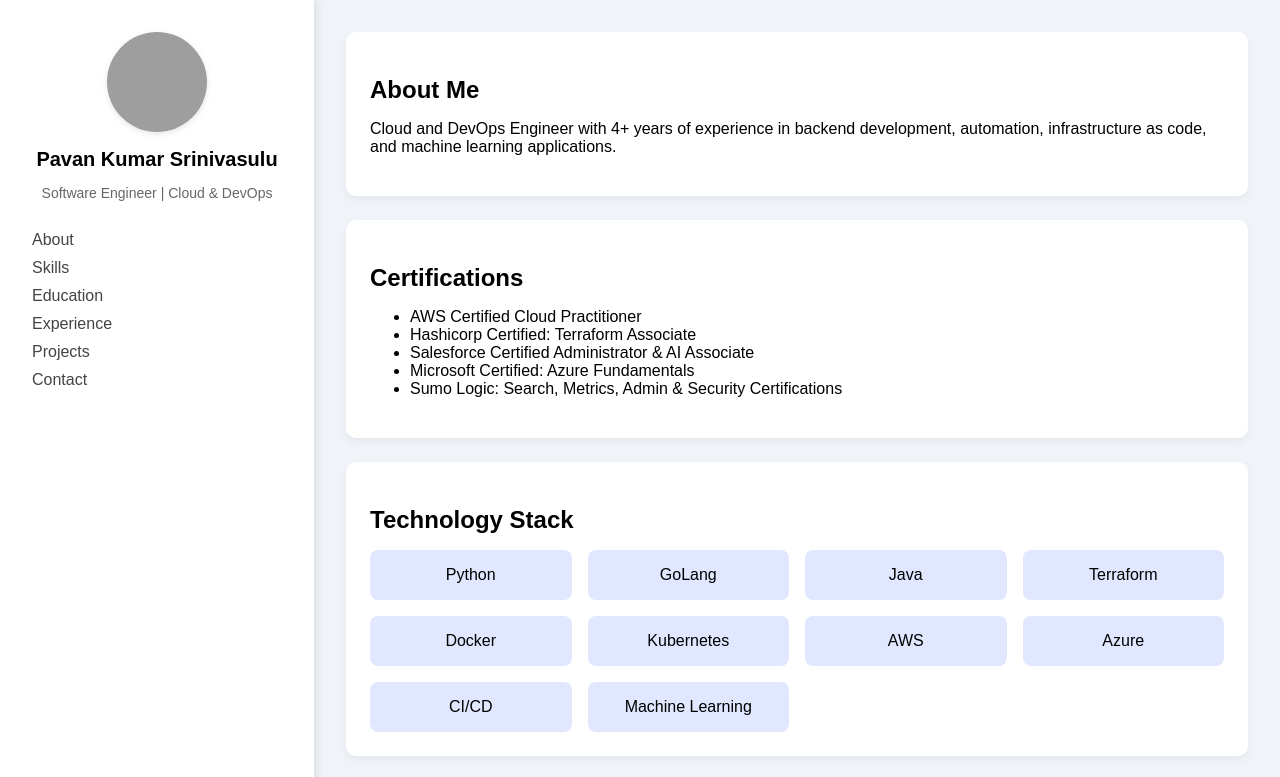
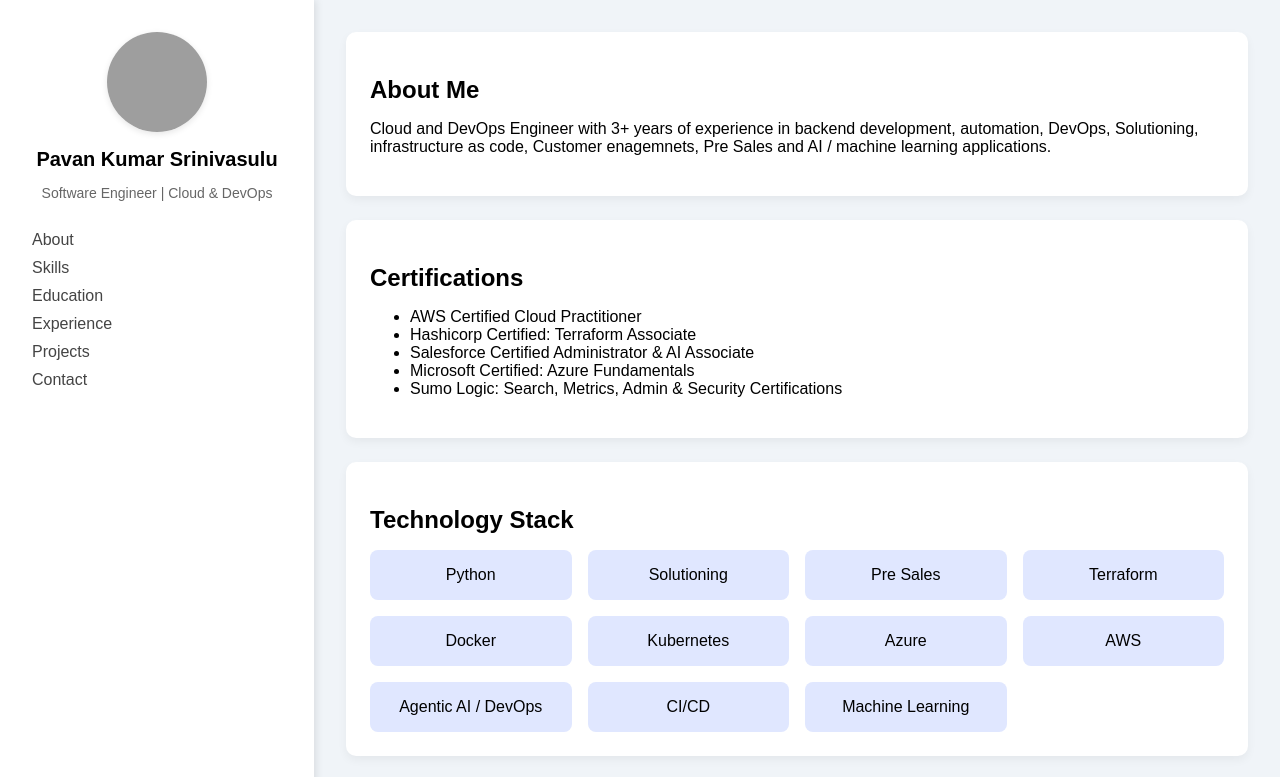
Before and after one commit to P4v4n5/AzureFunctionPoC, a plain HTML site: page myprofile.html in a window 1280 px wide. Shown: the top 777 px of the page. Drawn offline with Linux system fonts and the light colour scheme; grey boxes are pictures that could not be loaded.

Commit message:
beautifying website 13

```diff
--- a/myprofile.html
+++ b/myprofile.html
@@ -88,7 +88,7 @@
   <div class="content">
     <section id="about" class="card">
       <h2>About Me</h2>
-      <p>Cloud and DevOps Engineer with 4+ years of experience in backend development, automation, infrastructure as code, and machine learning applications.</p>
+      <p>Cloud and DevOps Engineer with 3+ years of experience in backend development, automation, DevOps, Solutioning, infrastructure as code, Customer enagemnets, Pre Sales and AI / machine learning applications.</p>
     </section>
     <section id="skills" class="card">
       <h2>Certifications</h2>
@@ -104,20 +104,21 @@
       <h2>Technology Stack</h2>
       <div class="skills-grid">
         <div class="skill-box">Python</div>
-        <div class="skill-box">GoLang</div>
-        <div class="skill-box">Java</div>
+        <div class="skill-box">Solutioning</div>
+        <div class="skill-box">Pre Sales</div>
         <div class="skill-box">Terraform</div>
         <div class="skill-box">Docker</div>
         <div class="skill-box">Kubernetes</div>
+        <div class="skill-box">Azure</div>
         <div class="skill-box">AWS</div>
-        <div class="skill-box">Azure</div>
+        <div class="skill-box">Agentic AI / DevOps</div>
         <div class="skill-box">CI/CD</div>
         <div class="skill-box">Machine Learning</div>
       </div>
     </section>
     <section id="education" class="card">
       <h2>Education</h2>
-      <p><strong>Santa Clara University</strong> — MS in Computer Science and Engineering (2023–2025)</p>
+      <p><strong>Santa Clara University</strong> — MS in Computer Science and Engineering (2023 – 2025)</p>
       <ul>
         <li>Student Ambassador, Graduate School of Engineering</li>
         <li>Merit Scholarships – Spring & Fall 2024</li>
```
Also changed, not shown: static/index.html (added), static/script.js (added), static/style.css (added).
